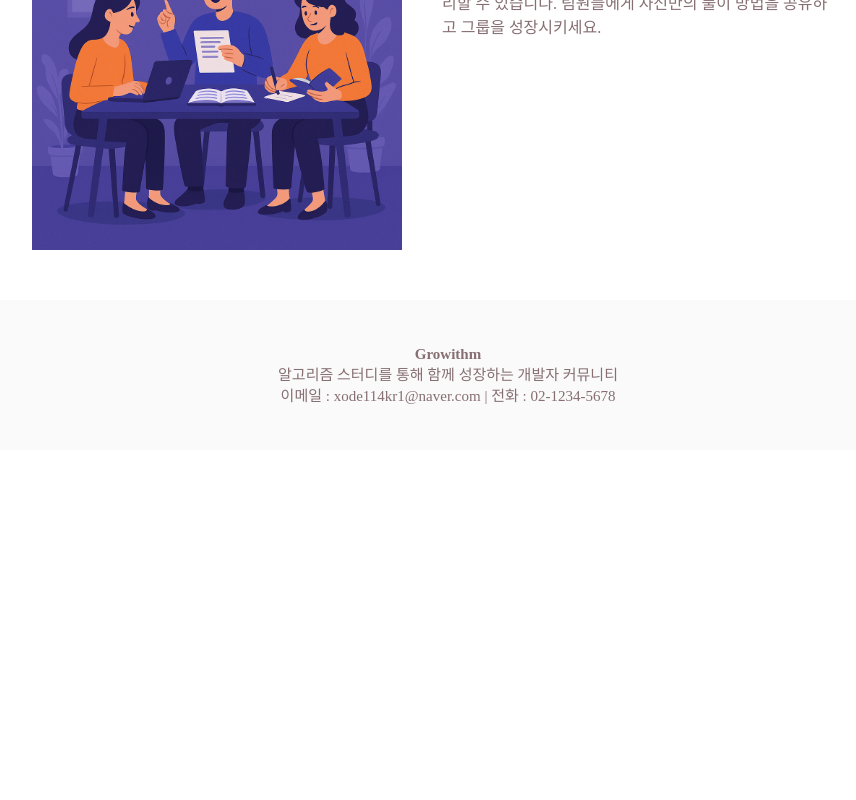
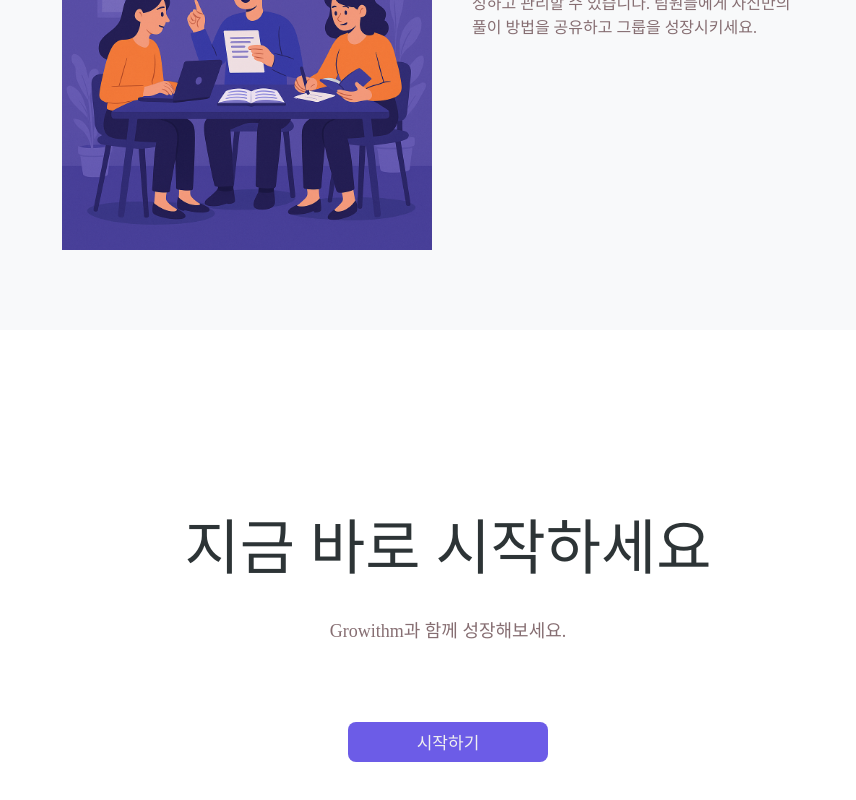
Before and after one commit to xode114kr1/growithm-fe, a React (Vite) app: page / in a window 1280 px wide. Shown: the part 1840-2640 px from the top of the page, without its empty margins (192-1048 px from the left). Before the commit the page ends 2290 px from the top, so only its background shows below. Built offline with nearby package versions, Linux system fonts and the light colour scheme; no server answers; the HTML template or start-up script is replaced by a standard one.

Commit message:
feat : homepage UI 보안

```diff
--- a/src/pages/HomePage/HomePage.tsx
+++ b/src/pages/HomePage/HomePage.tsx
@@ -11,6 +11,7 @@ interface ExplainBoxProps {
 
 const HomePageContainer = styled.div`
   width: 100%;
+  background-color: #f8f9fa;
 `;
 
 const HomeBanner = styled.div`
@@ -46,12 +47,12 @@ const BannerInfoContainer = styled.div`
 `;
 
 const TitleInfo = styled.div`
-  font-size: 4rem;
+  font-size: 70px;
   color: #2d3436;
 `;
 
 const SubInfo = styled.div`
-  font-size: 1.2rem;
+  font-size: 17px;
   color: #866e72;
   padding-left: 10px;
 `;
@@ -76,7 +77,8 @@ const StartButton = styled.button`
 
 const ExplainContainer = styled.section`
   margin: 0 auto;
-  margin-top: 80px;
+  padding: 30px;
+  padding-top: 80px;
   width: 65%;
 `;
 
@@ -106,6 +108,44 @@ const ExplainTitle = styled.span`
 const ExplainSub = styled.span`
   font-size: 16px;
   color: #866e72;
+`;
+
+const RecommendContainer = styled.section`
+  width: 100%;
+  height: 600px;
+  background-color: white;
+  display: flex;
+  flex-direction: column;
+  justify-content: center;
+  align-items: center;
+`;
+
+const RecommendTitle = styled.span`
+  font-size: 60px;
+  font-weight: 400;
+  color: #2d3436;
+  margin-bottom: 30px;
+`;
+
+const RecommendSub = styled.span`
+  font-size: 18px;
+  color: #866e72;
+  margin-bottom: 80px;
+`;
+
+const RecommedButton = styled.button`
+  width: 200px;
+  height: 40px;
+  border: none;
+  border-radius: 8px;
+  background-color: #6c5ce7;
+  font-size: 17px;
+  color: #f0f0f0;
+  transition: 300ms ease-in;
+
+  &:hover {
+    opacity: 0.9;
+  }
 `;
 
 const HomePage = () => {
@@ -160,6 +200,11 @@ const HomePage = () => {
           </ExplainTextContainer>
         </ExplainBox>
       </ExplainContainer>
+      <RecommendContainer>
+        <RecommendTitle>지금 바로 시작하세요</RecommendTitle>
+        <RecommendSub>Growithm과 함께 성장해보세요.</RecommendSub>
+        <RecommedButton>시작하기</RecommedButton>
+      </RecommendContainer>
     </HomePageContainer>
   );
 };
```
